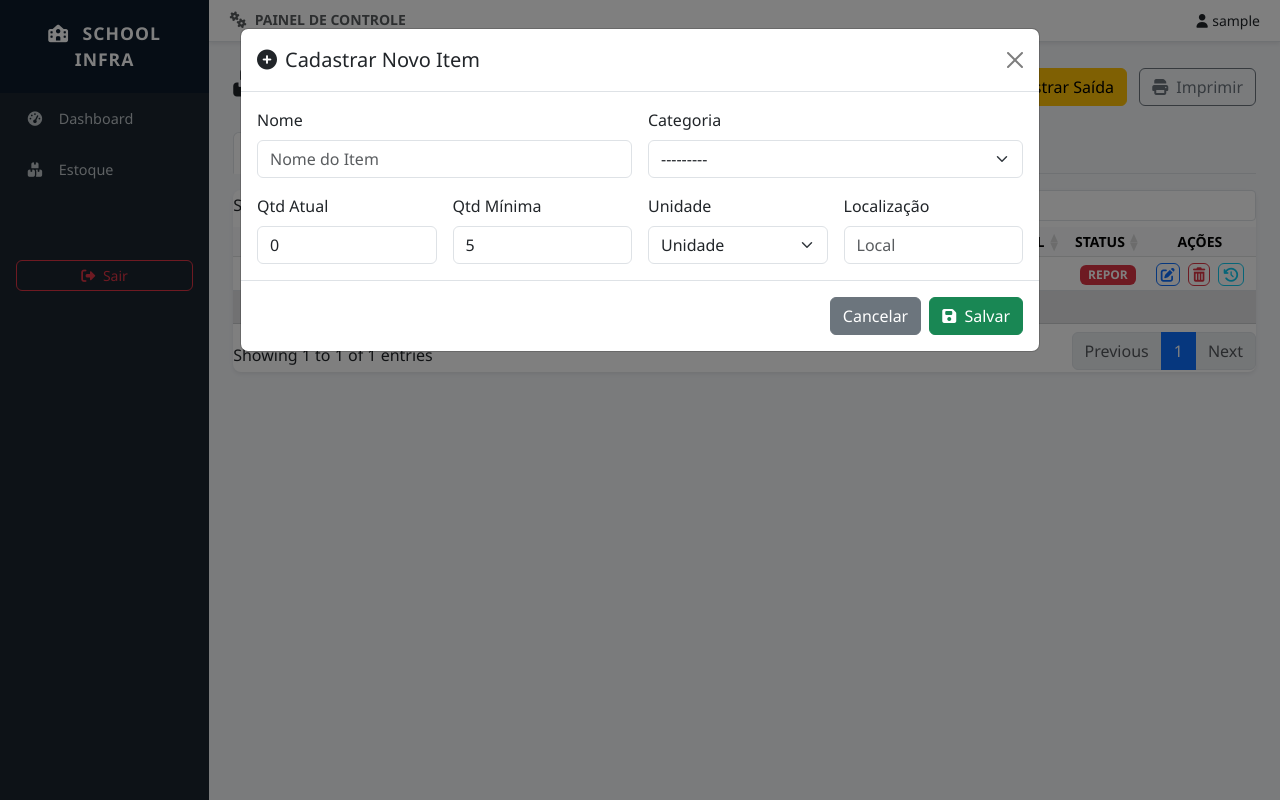
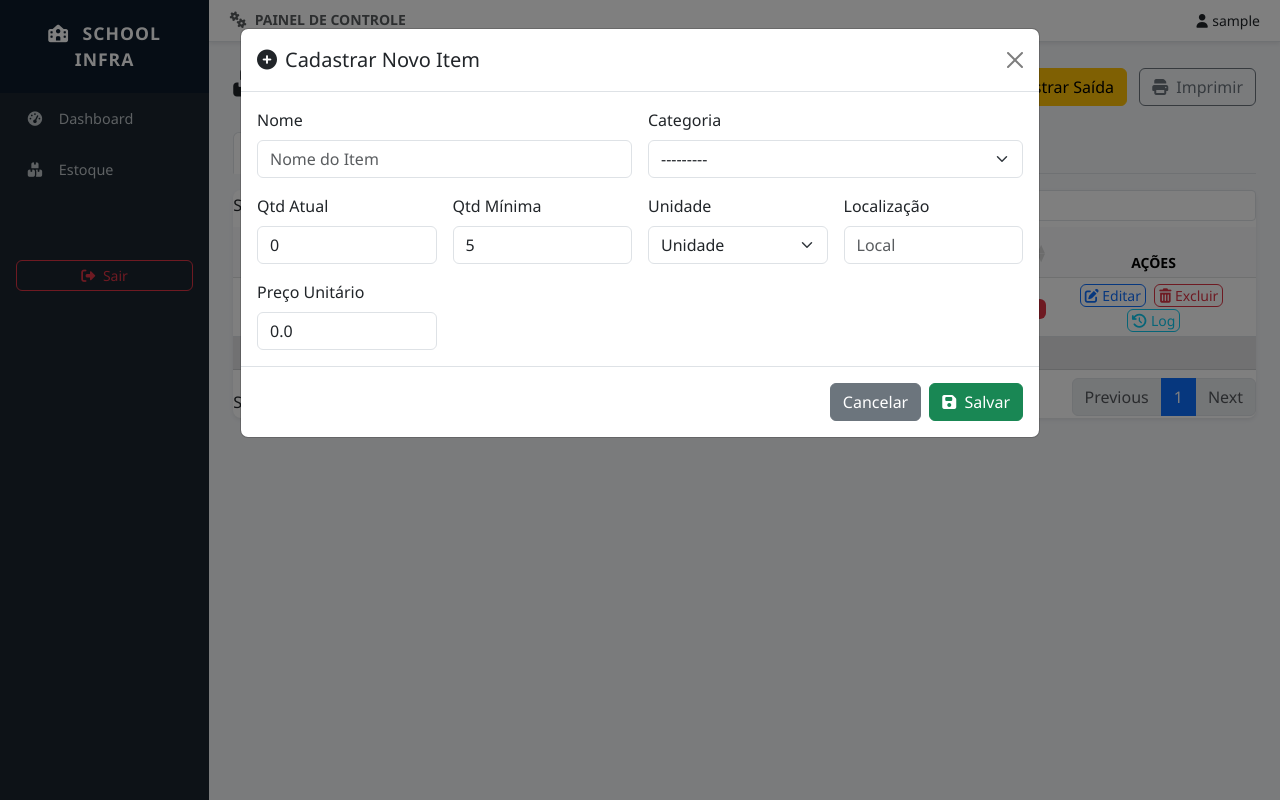
Before and after one commit to romario-rodrigues/school-infra-manager, a Django app: page /estoque/ in a window 1280 px wide, after a click on "Novo Item". Run offline with Django 5.2, Linux system fonts and the light colour scheme; a user stored in the database is signed in; tables that the repository leaves empty hold one stand-in row (values such as "Sample post"); some libraries are stand-ins or nearby versions.

Commit message:
feat: adiciona campo preço unitário e melhora botões de ação na tabela de estoque
Co-authored-by: aider (deepseek/deepseek-chat) <aider@aider.chat>

```diff
--- a/templates/estoque.html
+++ b/templates/estoque.html
@@ -90,18 +90,19 @@
                                             data-quantidade_atual="{{ item.quantidade_atual }}"
                                             data-quantidade_minima="{{ item.quantidade_minima }}"
                                             data-unidade_medida="{{ item.unidade_medida }}"
-                                            data-localizacao_fisica="{{ item.localizacao_fisica }}">
-                                        <i class="fas fa-edit"></i>
+                                            data-localizacao_fisica="{{ item.localizacao_fisica }}"
+                                            data-preco_unitario="{{ item.preco_unitario }}">
+                                        <i class="fas fa-edit"></i> Editar
                                     </button>
                                     <form method="POST" action="{% url 'excluir_item' item.id %}" style="display:inline;"
                                           onsubmit="return confirm('Tem certeza que deseja excluir este item?');">
                                         {% csrf_token %}
                                         <button type="submit" class="btn btn-sm btn-outline-danger me-1 py-0 px-1" title="Excluir Item">
-                                            <i class="fas fa-trash-alt"></i>
+                                            <i class="fas fa-trash-alt"></i> Excluir
                                         </button>
                                     </form>
                                     <a href="{% url 'historico_item' item.id %}" class="btn btn-sm btn-outline-info py-0 px-1" title="Ver Histórico">
-                                        <i class="fas fa-history"></i>
+                                        <i class="fas fa-history"></i> Log
                                     </a>
                                 </td>
                             </tr>
@@ -223,6 +224,10 @@
               <label class="form-label">Localização</label>
               {{ form.localizacao_fisica }}
             </div>
+            <div class="col-md-3">
+              <label class="form-label">Preço Unitário</label>
+              {{ form.preco_unitario }}
+            </div>
           </div>
         </div>
         <div class="modal-footer">
@@ -317,6 +322,10 @@
               <label class="form-label">Localização</label>
               <input type="text" name="localizacao_fisica" id="editLocalizacao" class="form-control">
             </div>
+            <div class="col-md-3">
+              <label class="form-label">Preço Unitário</label>
+              <input type="number" name="preco_unitario" id="editPrecoUnitario" class="form-control" step="0.01" required>
+            </div>
           </div>
         </div>
         <div class="modal-footer">
@@ -355,12 +364,15 @@ document.addEventListener('DOMContentLoaded', function() {
         var unidade = button.getAttribute('data-unidade_medida');
         var localizacao = button.getAttribute('data-localizacao_fisica');
 
+        var precoUnitario = button.getAttribute('data-preco_unitario');
+
         document.getElementById('editNome').value = nome;
         document.getElementById('editCategoria').value = categoria;
         document.getElementById('editQtdAtual').value = qtdAtual;
         document.getElementById('editQtdMinima').value = qtdMinima;
         document.getElementById('editUnidade').value = unidade;
         document.getElementById('editLocalizacao').value = localizacao;
+        document.getElementById('editPrecoUnitario').value = precoUnitario;
 
         var form = document.getElementById('editarForm');
         form.action = "{% url 'editar_item' 0 %}".replace('0', id);
```
